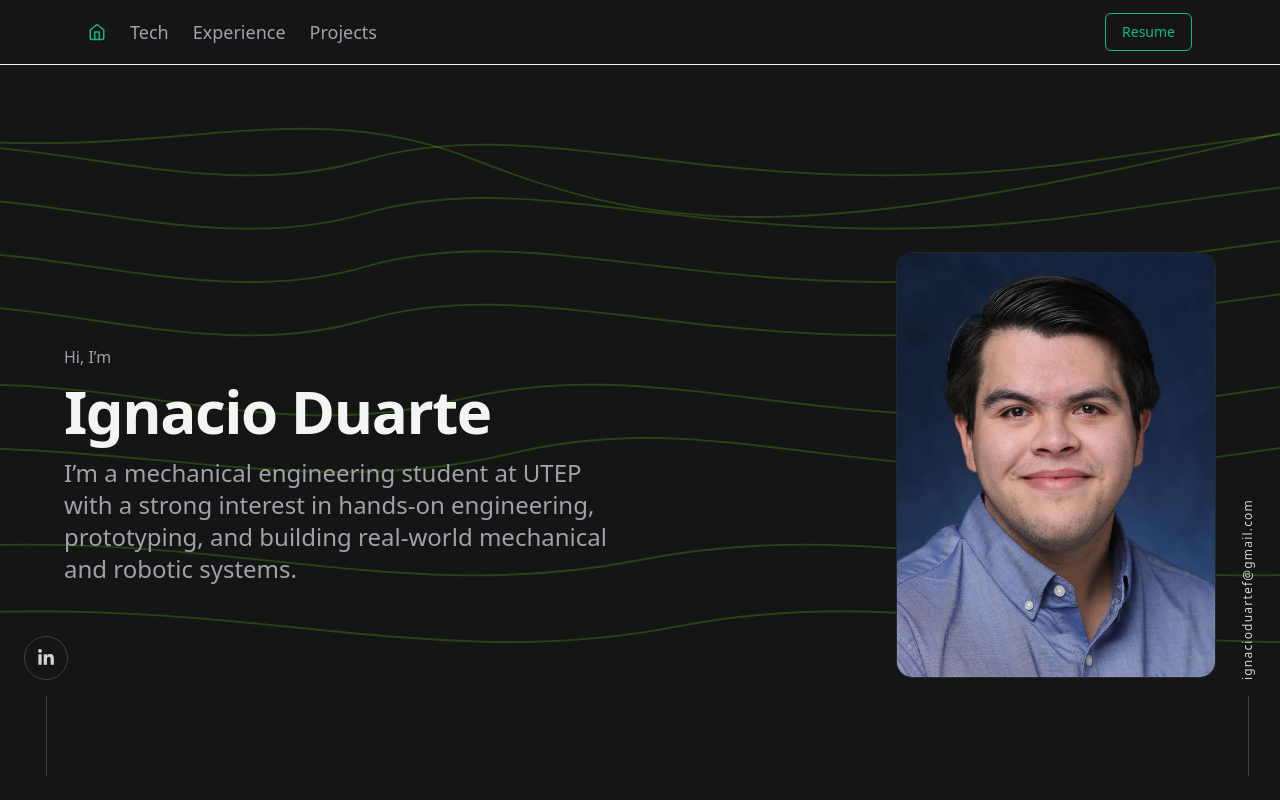
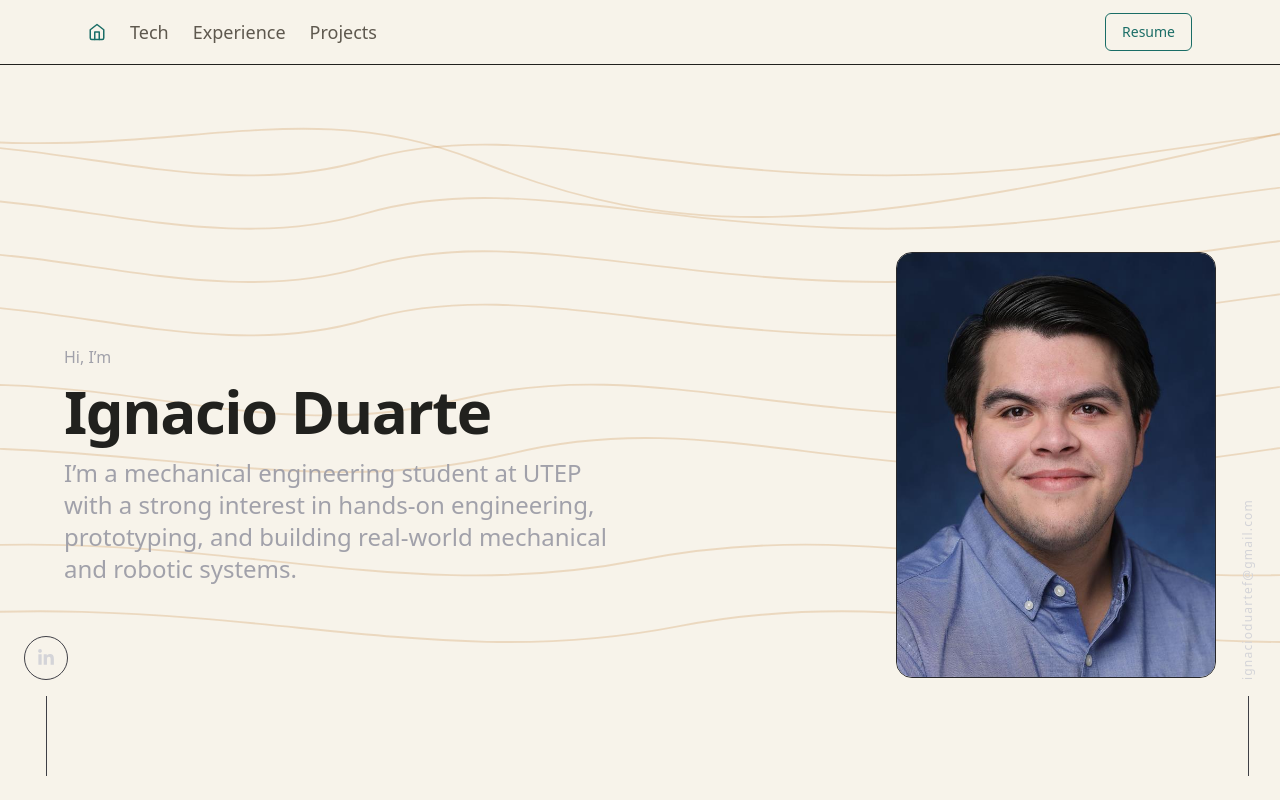
Before and after one commit to nacho-du/portfolio, a React (Vite) app: page /#/ in a window 1280 px wide. Shown: the top 800 px of the page. Built offline with nearby package versions, Linux system fonts and the light colour scheme.

Commit message:
Mid-century: light paper & ink color palette

```diff
--- a/src/index.css
+++ b/src/index.css
@@ -1,24 +1,23 @@
 :root {
-  /* Backgrounds */
-  --bg-main: 21 21 21;        /* zinc-950 */
-  --bg-card: 24 24 27;      /* zinc-900 */
+  /* Backgrounds (warm paper) */
+  --bg-main: 247 243 234;   /* cream */
+  --bg-card: 240 232 214;   /* warm sand */
 
-  /* Text */
-  --text-main: 244 244 245; /* zinc-100 */
-  --text-muted: 161 161 170;/* zinc-400 */
+  /* Text (warm ink) */
+  --text-main: 33 33 30;    /* near-black */
+  --text-muted: 94 88 78;   /* warm gray */
 
-  /* Accent (sage) */
-  --accent: 16 185 129;     /* emerald-500 */
+  /* Accent (mid-century teal) */
+  --accent: 26 109 102;     /* teal */
 
+  /* Section / visual accents */
+  --topo-hero: 197 122 44;       /* mustard */
+  --topo-tech: 26 109 102;       /* teal */
+  --topo-projects: 174 74 64;    /* terracotta */
+  --topo-experience: 93 119 73;  /* olive */
+  --topo-color: 26 109 102;
+}
 
-
-   /* Section / visual accents */
-    --topo-hero: 116 238 21;
-    --topo-tech: 255 231 0;
-    --topo-projects: 77 238 234;
-    --topo-experience: 240 0 255;
-    --topo-color: 16 185 129; /* default / hero */
-}
 
 @tailwind base;
 @tailwind components;
```
